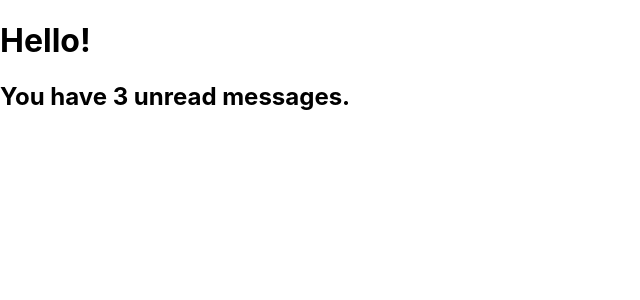
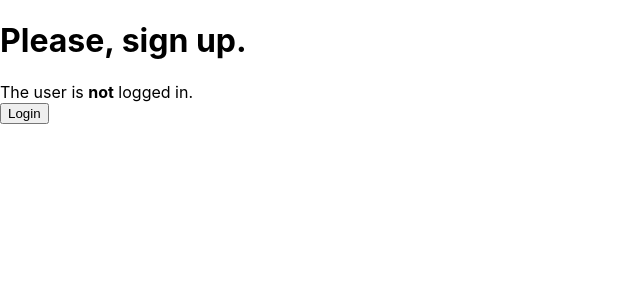
Before and after one commit to basilred/react-hello-world, a React (Create React App) app: page / in a window 1280 px wide. Shown: the top 300 px of the page, without its empty margins (0-640 px from the left). Built offline with nearby package versions, Linux system fonts and the light colour scheme.

Commit message:
Inline If-Else with Conditional Operator

```diff
--- a/src/index.js
+++ b/src/index.js
@@ -128,6 +128,9 @@ class LoginControl extends React.Component {
     return (
       <div>
         <Greeting isLoggedIn={isLoggedIn} />
+        <div>
+          The user is <b>{isLoggedIn ? 'currently' : 'not'}</b> logged in.
+        </div>
         {button}
       </div>
     );
@@ -149,7 +152,7 @@ function Mailbox(props) {
 
 const messages = ['React', 'Re: React', 'Re:Re: React'];
 ReactDOM.render(
-  <Mailbox unreadMessages={messages} />,
+  <LoginControl />,
   document.getElementById('root')
 );
 
```
